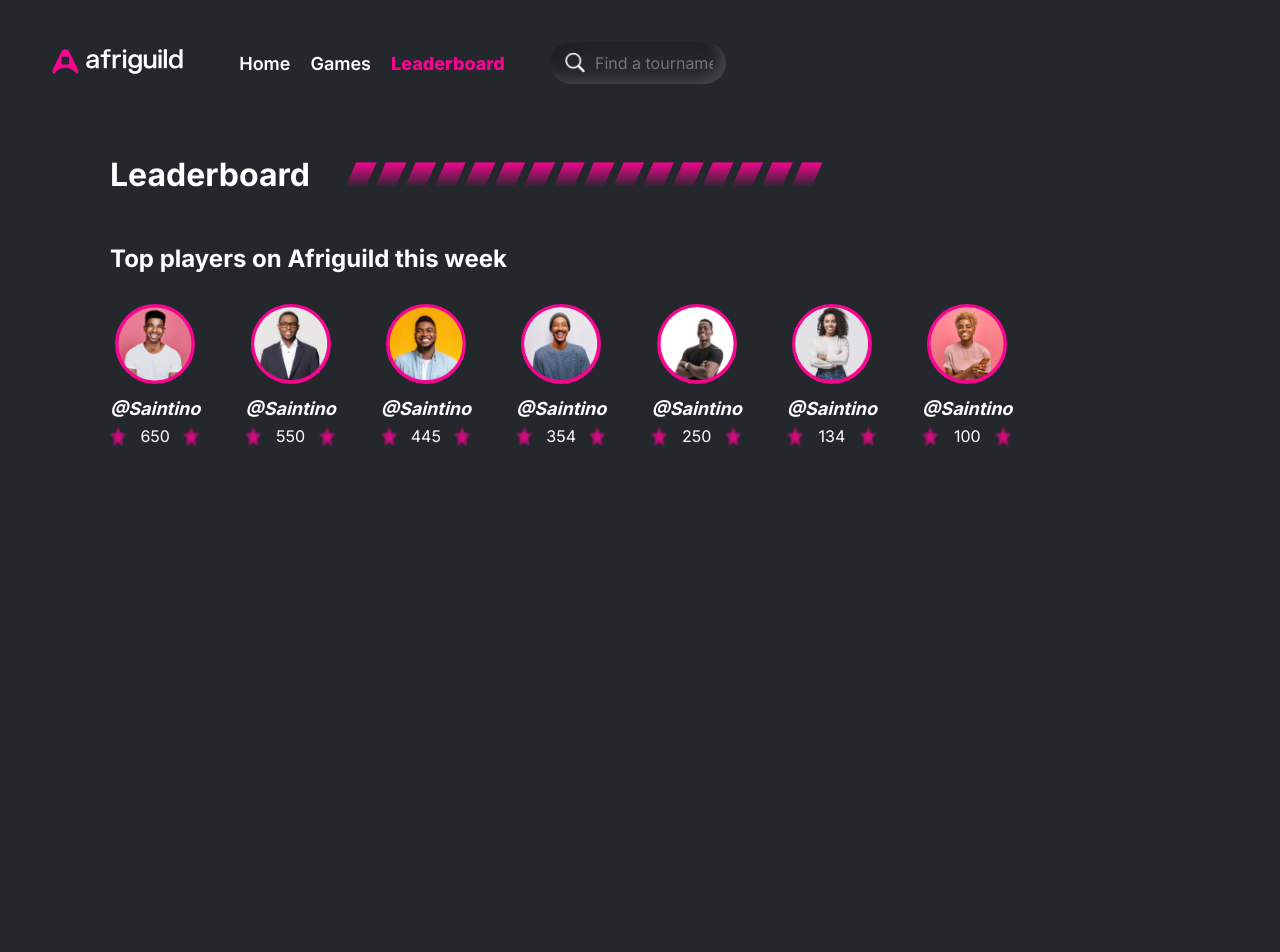
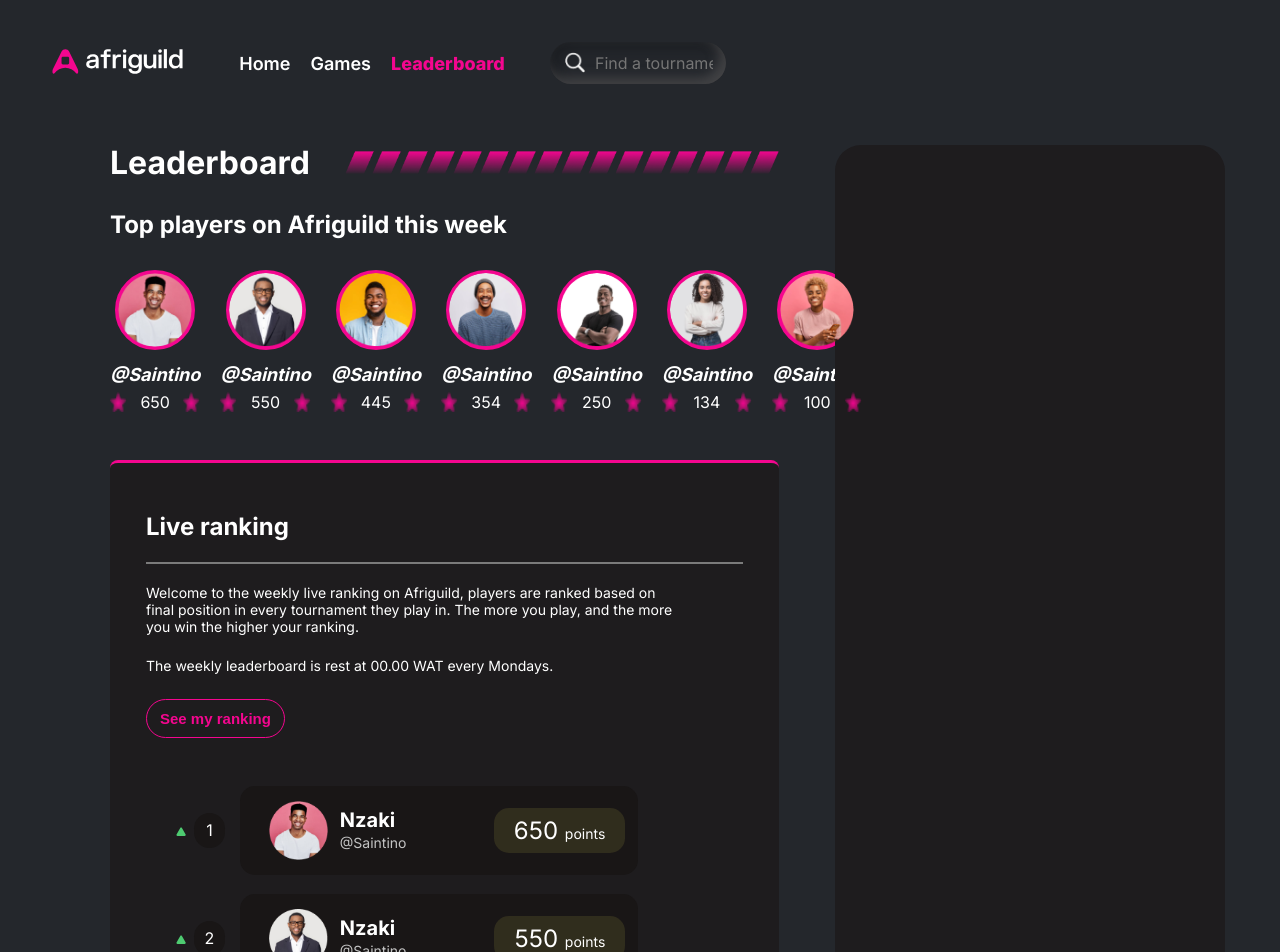
Before and after one commit to NzakiCodes/afriguild, a Next.js app: page / in a window 1280 px wide. Shown: the top 952 px of the page. Before the commit the page ends 800 px from the top, so only its background shows below. Built offline with nearby package versions, Linux system fonts and the light colour scheme.

Commit message:
Added Listing

```diff
--- a/components/LeaderBoard/index.tsx
+++ b/components/LeaderBoard/index.tsx
@@ -1,6 +1,6 @@
 import Image from "next/image";
 import React from "react";
-import { topPlayerList } from "../../topPlayerList";
+import { playerList } from "../../topPlayerList";
 import LiveRanking from "../LiveRanking";
 import TopPlayer from "../TopPlayer";
 
@@ -20,7 +20,7 @@ function LeaderBoard() {
         <div className="top-players-container">
           <h2>Top players on Afriguild this week</h2>
           <div className="top-players-list">
-            {topPlayerList.map((player, i) => (
+            {playerList.map((player, i) => (
               <TopPlayer
                 handle={player.handle}
                 key={i}
@@ -33,6 +33,9 @@ function LeaderBoard() {
         </div>
         <LiveRanking />
       </div>
+      <div className="leaderboard-blank">
+
+      </div>
     </div>
   );
 }
--- a/components/LiveRanking/index.tsx
+++ b/components/LiveRanking/index.tsx
@@ -1,9 +1,47 @@
-import React from 'react'
+import React from "react";
+import { playerList } from "../../topPlayerList";
+import PlayerListItem from "../PlayerListItem";
 
 function LiveRanking() {
   return (
-    <div className="live-ranking-list"></div>
-  )
+    <div className="live-ranking-container">
+      <div className="live-ranking-heading">
+        <h2>Live ranking</h2>
+        <div></div>
+      </div>
+      <div className="live-ranking-list-container">
+       <div className="description">
+          <span>
+            Welcome to the weekly live ranking on Afriguild, players are ranked
+            based on final position in every tournament they play in. The more
+            you play, and the more you win the higher your ranking.
+          </span>
+          <span>
+            The weekly leaderboard is rest at 00.00 WAT every Mondays.{" "}
+          </span>
+          <button>See my ranking</button>
+        </div>
+       <div>
+        <ul className="live-ranking-list">
+          {playerList.map(({ name, image, handle, points,isRankingHigh,isRankingLow }, i) => {
+            return (
+              <PlayerListItem
+                key={i}
+                id={i+1}
+                isRankingHigh={isRankingHigh?isRankingHigh:false}
+                isRankingLow={isRankingLow?isRankingLow:false}
+                handle={handle}
+                image={image}
+                name={name}
+                points={points}
+              />
+            );
+          })}
+        </ul>
+       </div>
+      </div>
+    </div>
+  );
 }
 
-export default LiveRanking
+export default LiveRanking;
--- /dev/null
+++ b/components/PlayerListItem/index.tsx
@@ -0,0 +1,59 @@
+import Image from "next/image";
+import { IPlayer } from "../../interface";
+
+const PlayerListItem = (props: IPlayer) => {
+  return (
+    <li className="live-ranking-list-item">
+      <div>
+        {props.isRankingHigh && (
+          <svg
+            width="10"
+            height="9"
+            viewBox="0 0 10 9"
+            fill="none"
+            xmlns="http://www.w3.org/2000/svg"
+          >
+            <path
+              d="M4.22933 1.00447C4.61405 0.338111 5.57586 0.338111 5.96058 1.00447L9.63947 7.37649C10.0242 8.04285 9.54329 8.87579 8.77385 8.87579H1.41606C0.646623 8.87579 0.165722 8.04285 0.550442 7.37649L4.22933 1.00447Z"
+              fill="#4ECB71"
+            />
+          </svg>
+        )}
+        {props.isRankingLow && (
+          <svg
+            width="10"
+            height="9"
+            viewBox="0 0 10 9"
+            fill="none"
+            xmlns="http://www.w3.org/2000/svg"
+          >
+            <path
+              d="M4.22933 8.37603C4.61405 9.04238 5.57586 9.04238 5.96058 8.37603L9.63947 2.004C10.0242 1.33764 9.54329 0.5047 8.77385 0.5047H1.41606C0.646623 0.5047 0.165722 1.33764 0.550442 2.004L4.22933 8.37603Z"
+              fill="#FD0202"
+            />
+          </svg>
+        )}
+      </div>
+      <span className="id">{props.id}</span>
+      <div className="list-card">
+        <div className="player-details">
+          <Image
+            src={`/images/players/${props.image}`}
+            width={59}
+            height={59}
+            alt={props.name}
+          />
+          <div className="meta">
+            <h4>{props.name}</h4>
+            <span>@{props.handle}</span>
+          </div>
+        </div>
+        <span className="points">
+          {props.points} <span>points</span>
+        </span>
+      </div>
+    </li>
+  );
+};
+
+export default PlayerListItem;
--- a/components/TopPlayer/index.tsx
+++ b/components/TopPlayer/index.tsx
@@ -1,7 +1,7 @@
 import Image from "next/image";
-import { ITopPlayer } from "../../interface";
+import { IPlayer } from "../../interface";
 
-const TopPlayer = ({ name, image, handle, points }: ITopPlayer) => {
+const TopPlayer = ({ name, image, handle, points }: IPlayer) => {
   return (
     <div className="top-player">
       <div className="avatar">
--- a/pages/index.tsx
+++ b/pages/index.tsx
@@ -15,6 +15,7 @@ const Home: NextPage = () => {
       </Head>
       <main>
         <Navbar />
+        <div style={{height:"135px"}}/>
         <LeaderBoard/>
       </main>
     </div>
--- a/styles/globals.css
+++ b/styles/globals.css
@@ -11,7 +11,22 @@ body {
   background: #24272c;
   color: #ffffff;
 }
+body::-webkit-scrollbar {
+  width: 5px;
+  margin: 100px;
+}
 
+body::-webkit-scrollbar-track {
+  -webkit-box-shadow: inset 0 0 6px #000000;
+  box-shadow: inset 0 0 6px #000000;
+}
+
+body::-webkit-scrollbar-thumb {
+  background-color: #322f32;
+  outline: 4px solid #322f32;
+  width: 8px;
+  border-radius: 8px;
+}
 a {
   color: inherit;
   text-decoration: none;
@@ -28,21 +43,16 @@ a {
   color: white;
 }
 
-.w-full {
-  width: 100%;
+button {
+  cursor: pointer;
 }
-
-.flex {
-  display: flex;
-}
-.justify-between {
-  justify-content: space-between;
-}
-
 /* Navbar */
 .navbar {
   padding: 42.35px 50.7px;
   background: #24272c;
+  width: 100%;
+  position: fixed;
+  z-index: 50;
 }
 .home-links-search-section {
   display: flex;
@@ -100,30 +110,39 @@ a {
 /* Leaderboard */
 .leaderboard-container {
   display: flex;
+  justify-content: space-between;
+
+  margin-top: 5px;
+  padding-top: 10px;
+  margin: 0 55px;
+  padding-left: 55px;
+  /* gap: 20px ; */
 }
 .leaderboard {
-  margin-top: 10px;
-  padding-top: 20px;
-  margin-left: 55px;
-  padding-left: 55px;
   width: 60%;
+}
+.leaderboard-blank {
+  background: #1e1c1e;
+  border-radius: 26px;
+  width: 35%;
 }
 .leaderboard .heading {
   display: flex;
   max-height: 35px;
   align-items: center;
-  margin-bottom: 52px;
+  margin-bottom: 30px;
   gap: 35px;
 }
 .leaderboard h1 {
-  margin: 25px 0;
+  margin: 20px 0;
   font-weight: 700;
 }
 .top-players-list {
   display: flex;
   justify-content: space-between;
-  gap: 45px;
+  gap: 20px;
   margin: 31px 0;
+  max-width: 100%;
 }
 .top-players-list h2 {
   font-weight: 700;
@@ -156,12 +175,149 @@ a {
   justify-content: space-between;
   margin-top: 7px;
 }
-.top-player .meta .handle{
+.top-player .meta .handle {
   font-weight: 700;
   font-size: 18px;
   font-style: italic;
 }
 
-.live-ranking-container{
+/* Live Ranking */
 
+.live-ranking-container {
+  background: #1e1c1e;
+  width: 100%;
+  padding: 28px 36px;
+  margin: 48px 0;
+  border-radius: 8px;
+  border-top: 3px solid var(--primary);
 }
+.live-ranking-heading {
+  border-bottom: 2px solid #7b7b7b;
+  margin-bottom: 20px;
+  width: 100% !important;
+}
+.live-ranking-heading h2 {
+  font-size: 24px;
+  font-weight: 700;
+  line-height: 31px;
+}
+
+.live-ranking-heading {
+  width: 683px;
+}
+
+.live-ranking-container .description span {
+  font-size: 14px;
+}
+.live-ranking-container .description span:first-child {
+  font-weight: 400;
+  display: inline-block;
+  margin-bottom: 20px;
+}
+.live-ranking-container .description span:last-child {
+  font-weight: 700;
+  display: inline-block;
+  font-style: italic;
+}
+.live-ranking-container .description button {
+  color: var(--primary);
+  border: 1px solid var(--primary);
+  background: transparent;
+  border-radius: 9999px;
+  padding: 10px 13px;
+  font-size: 15px;
+  font-weight: 600;
+  display: block;
+  margin: 24px 0;
+  transition: all 0.3s;
+}
+.live-ranking-container .description button:hover {
+  background: var(--primary);
+  color: #ffffff;
+}
+
+.live-ranking-list-container {
+  max-height: 514.5px;
+  overflow: auto;
+}
+
+.live-ranking-list-container > div:nth-child(2),
+.live-ranking-list-container .description {
+  width: 90%;
+}
+
+.live-ranking-list-container::-webkit-scrollbar {
+  width: 5px;
+  margin: 100px;
+}
+
+.live-ranking-list-container::-webkit-scrollbar-track {
+  -webkit-box-shadow: inset 0 0 6px #000000;
+  box-shadow: inset 0 0 6px #000000;
+}
+
+.live-ranking-list-container::-webkit-scrollbar-thumb {
+  background-color: #322f32;
+  outline: 2px solid #322f32;
+  width: 6px;
+  border-radius: 8px;
+}
+.live-ranking-list {
+  list-style-type: none;
+  padding: 10px 30px;
+}
+.live-ranking-list-item {
+  display: flex;
+  align-items: center;
+  margin: 9px 0;
+}
+.list-card {
+  width: 100%;
+  display: flex;
+  align-items: center;
+  justify-content: space-between;
+  background: #191616;
+  padding: 15px 13px 15px 29px;
+  margin: 5px 15px;
+  border-radius: 15px;
+}
+.player-details {
+  display: flex;
+  justify-content: flex-start;
+  align-items: center;
+}
+.player-details .meta {
+  padding: 0 12px;
+}
+.player-details .meta h4 {
+  margin: 0;
+  font-size: 20px;
+  font-weight: 700;
+}
+.player-details .meta span {
+  font-size: 14px;
+  font-weight: 400;
+  color: #c4c4c4;
+}
+.list-card .points {
+  background: rgba(255, 238, 89, 0.1);
+  padding: 8px 20px;
+  border-radius: 15px;
+  font-weight: 300;
+  font-size: 24px;
+}
+.list-card .points span {
+  font-size: 14px;
+}
+
+.live-ranking-list-item .id {
+  background: #191616;
+  padding: 8px 6px;
+  width: 35px;
+  height: 35px;
+  display: flex;
+  justify-content: center;
+  align-items: center;
+  border-radius: 9999px;
+  margin-left: 8px;
+}
--- a/topPlayerList.ts
+++ b/topPlayerList.ts
@@ -1,46 +1,61 @@
-import { ITopPlayer } from "./interface";
+import { IPlayer } from "./interface";
 
-export const topPlayerList: ITopPlayer[] = [
+export const playerList: IPlayer[] = [
   {
     name: "Nzaki",
     handle: "Saintino",
     image: "player-1.png",
     points: 650,
+    isRankingHigh: true,
+    isRankingLow: false,
   },
   {
     name: "Nzaki",
     handle: "Saintino",
     image: "player-2.png",
     points: 550,
+    isRankingHigh: true,
+    isRankingLow: false,
   },
   {
     name: "Nzaki",
     handle: "Saintino",
     image: "player-3.png",
     points: 445,
+    isRankingHigh: false,
+    isRankingLow: true,
+
   },
   {
     name: "Nzaki",
     handle: "Saintino",
     image: "player-4.png",
     points: 354,
+    isRankingHigh: true,
+    isRankingLow: false,
   },
   {
     name: "Nzaki",
     handle: "Saintino",
     image: "player-5.png",
     points: 250,
+    isRankingHigh: false,
+    isRankingLow: false,
   },
   {
     name: "Nzaki",
     handle: "Saintino",
     image: "player-6.png",
     points: 134,
+    isRankingHigh: true,
+    isRankingLow: false,
   },
   {
     name: "Nzaki",
     handle: "Saintino",
     image: "player-7.png",
     points: 100,
+    isRankingHigh: false,
+    isRankingLow: true,
   },
 ];
```
Also changed, not shown: interface.ts (+5 -2 lines).
